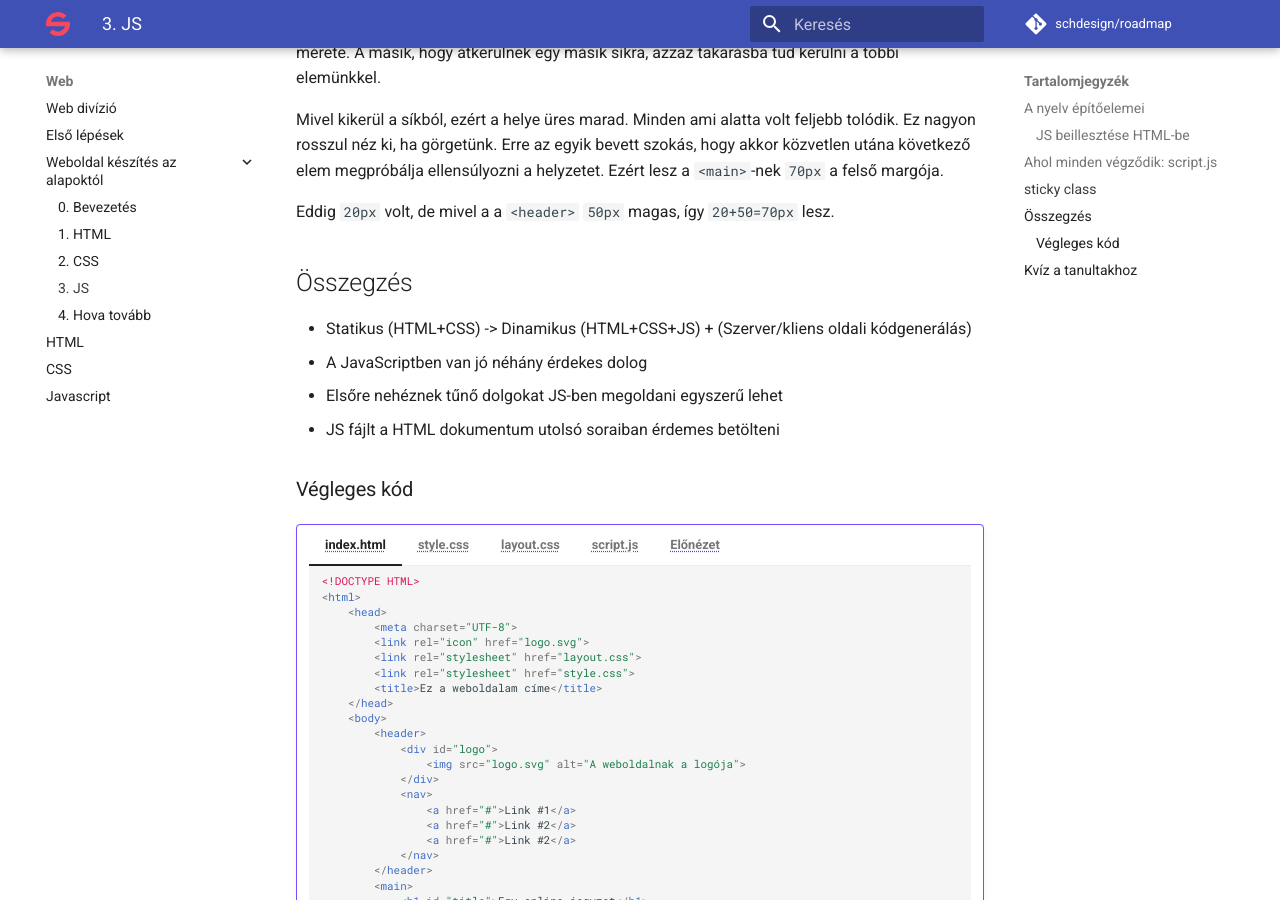
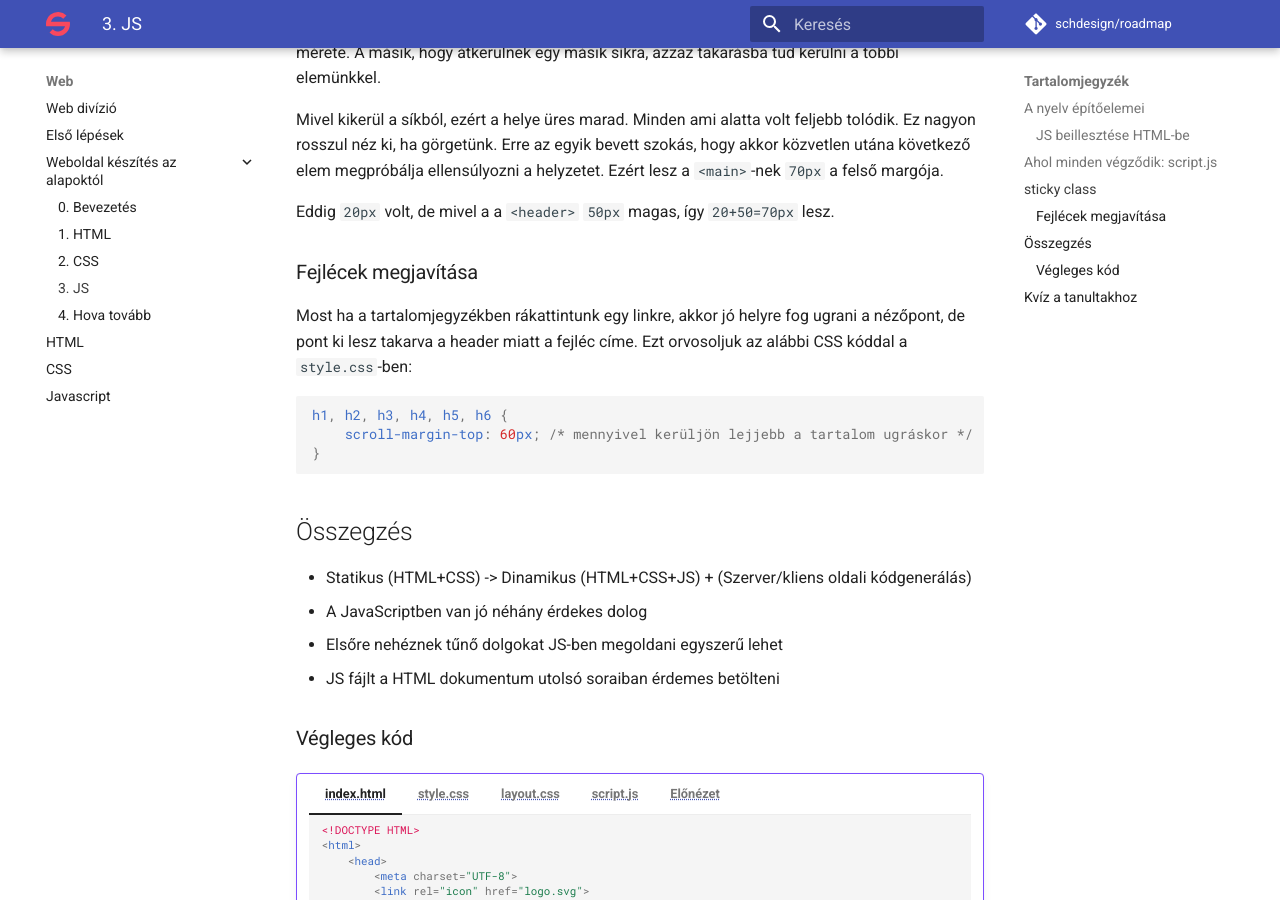
Before and after one commit to simonyiszk/schdesign-roadmap, an MkDocs documentation site: the page built from docs/web/tutorials/step-by-step/sbs_03_js.md, in a window 1280 px wide and 900 px high, scrolled down 4075 px. Built offline with MkDocs 1.6.1 and Material for MkDocs 9.7.7, drawn with Linux system fonts in a browser that asks for light colours.

Commit message:
fixed headings getting out of view after jump through link

````diff
--- a/docs/web/tutorials/step-by-step/sbs_03_js.md
+++ b/docs/web/tutorials/step-by-step/sbs_03_js.md
@@ -148,6 +148,16 @@
 
 Eddig `20px` volt, de mivel a a `<header>` `50px` magas, így `20+50=70px` lesz.
 
+### Fejlécek megjavítása
+
+Most ha a tartalomjegyzékben rákattintunk egy linkre, akkor jó helyre fog ugrani a nézőpont, de pont ki lesz takarva a header miatt a fejléc címe. Ezt orvosoljuk az alábbi CSS kóddal a `style.css`-ben:
+
+``` css
+h1, h2, h3, h4, h5, h6 {
+    scroll-margin-top: 60px; /* mennyivel kerüljön lejjebb a tartalom ugráskor */
+}
+```
+
 ## Összegzés
 
 - Statikus (HTML+CSS) -> Dinamikus (HTML+CSS+JS) + (Szerver/kliens oldali kódgenerálás)
@@ -267,6 +277,7 @@
         }
         h1, h2, h3, h4, h5, h6 {
             margin: 30px 0 10px 0;
+            scroll-margin-top: 60px;
         }
         h1 {
             font-size: 35px;
````
Also changed, not shown: docs/web/tutorials/step-by-step/sbs_04_hova-tovabb.md (+1 -0 lines).
